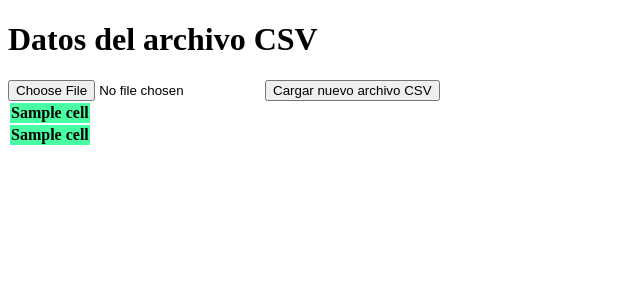
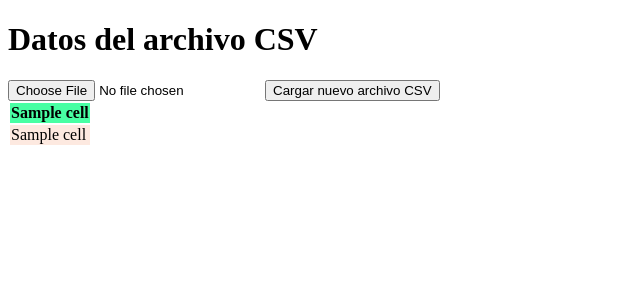
Before and after one commit to erceppi/webapp-data, a Flask app: template templates/table.html in a window 1280 px wide. Shown: the top 300 px of the page, without its empty margins (0-640 px from the left). Run offline with Flask 3, Linux system fonts and the light colour scheme; the template is opened without the code that fills it: most values are stand-ins (such as "Sample title", 1, 10 or a date in 2020).

Commit message:
- Optimización de estilos CSS para diferenciar encabezados y filas de datos en la visualización de tablas.
- Refactorización del manejo de excepciones al cargar archivos CSV en app.py

```diff
--- a/app.py
+++ b/app.py
@@ -1,11 +1,3 @@
-"""
-Este módulo contiene la lógica principal de la aplicación web.
-Descripción adicional sobre lo que hace el módulo y su propósito general.
-Puedes incluir detalles sobre las funcionalidades, la estructura del código, etc.
-"""
-# pylint: disable=E0401
-# Deshabilitar el error de importación de Pylint (E0401) para el módulo Flask
-
 from flask import Flask, render_template, request, jsonify
 
 app = Flask(__name__)
@@ -24,16 +16,16 @@ def upload():
 
     Realiza la validación del archivo CSV y procesa sus datos si es válido.
     """
-    if 'file' not in request.files:
-        return jsonify({"error": "No se encontró ningún archivo CSV"})
+    try:
+        if 'file' not in request.files:
+            return jsonify({"error": "No se encontró ningún archivo CSV"})
 
-    file = request.files['file']
-    if file.filename == '':
-        return jsonify({"error": "Archivo no seleccionado"})
+        file = request.files['file']
+        if file.filename == '':
+            return jsonify({"error": "Archivo no seleccionado"})
 
-    if file:
+        data = []
         try:
-            # Leer el archivo CSV y procesar los datos
             stream = file.stream.read().decode("UTF8")
             data = [row.split(',') for row in stream.split('\n') if row.strip()]
 
@@ -42,13 +34,19 @@ def upload():
 
             headers = data[0]
             rows = data[1:]
+            return render_template('table.html', headers=headers, rows=rows)
 
-            # Renderizar una tabla con los datos del CSV en 'table.html'
-            return render_template('table.html', headers=headers, rows=rows)
+        except UnicodeDecodeError as e:
+            return jsonify({"error": f"Error: No se pudo decodificar el archivo - {str(e)}"}), 400
+
+        except FileNotFoundError as e:
+            return jsonify({"error": f"Error: Archivo no encontrado - {str(e)}"}), 400
+
         except Exception as e:
-            # Manejar errores al procesar el archivo CSV
-            return jsonify({"error": f"Error al procesar el archivo CSV: {str(e)}"})
+            return jsonify({"error": f"Error al procesar el archivo CSV: {str(e)}"}), 500
+
+    except Exception as e:
+        return jsonify({"error": f"Error inesperado al manejar la solicitud: {str(e)}"}), 500
 
 if __name__ == '__main__':
-    # Iniciar la aplicación Flask en modo debug
     app.run(debug=True)
--- a/static/styles.css
+++ b/static/styles.css
@@ -13,12 +13,10 @@ table td {
     color: #000000; /* Texto en negro para las celdas */
 }
 
-/* Estilos para la primera fila (encabezados y celdas) */
-tr.first-row td,
-tr.first-row th {
-    background-color: #48ffa3; /* Fondo rojo para todas las celdas de la primera fila */
-    color: #000000; /* Texto en negro para todas las celdas de la primera fila */
-    font-weight: bold; /* Texto en negrita para los encabezados */
+/* Estilos para la primera fila de datos */
+tbody tr:first-child td {
+    background-color: #fde9e0; /* Fondo crema para la primera fila de datos */
+    font-weight: normal; /* Texto normal para la primera fila de datos */
 }
 
 /* Estilos para filas al pasar el mouse */
```
